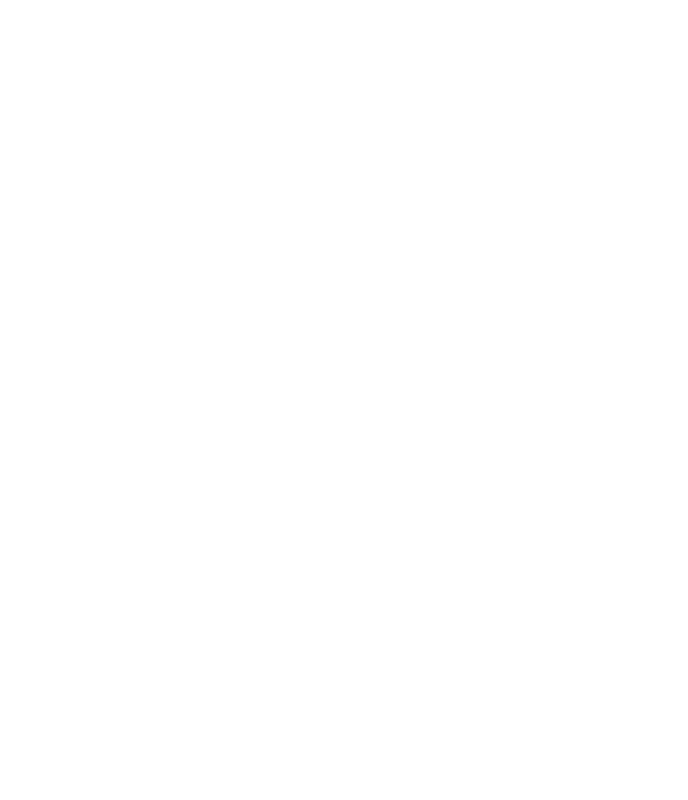
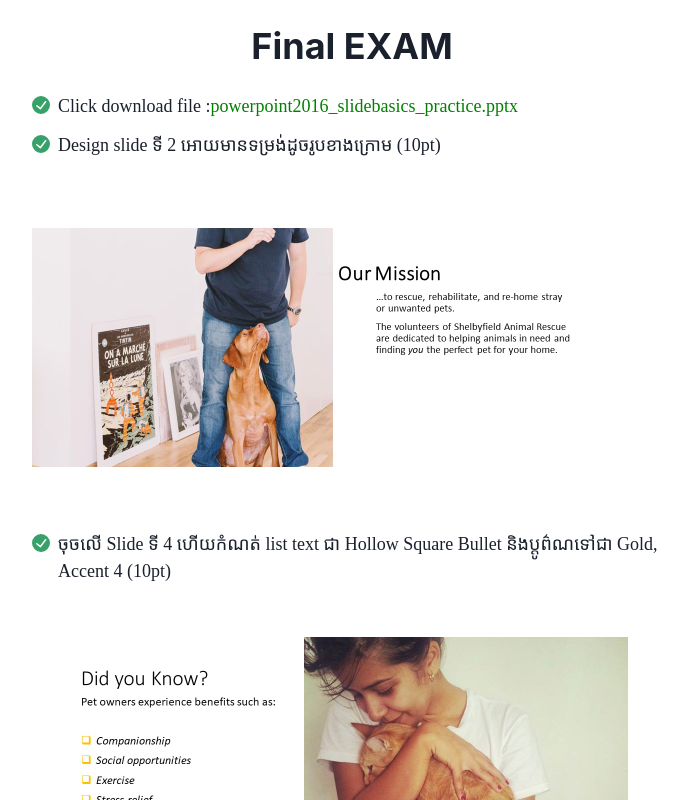
Before and after one commit to TheangRathana/exam, a React (Create React App) app: page / in a window 1280 px wide. Before the commit this address had no page. Shown: the top 800 px of the page, without its empty margins (288-976 px from the left). Built offline with nearby package versions, Linux system fonts and the light colour scheme; a web font is replaced by a local one.

Commit message:
for exam final

```diff
--- a/src/App.js
+++ b/src/App.js
@@ -6,8 +6,10 @@
   return (
     <Router>
       <Routes>
-        <Route exact path='/excel' element={<Excel />}></Route>
-        <Route exact path='/powerpoint' element={<Powerpoint />}></Route>
+        {/* <Route exact path='/excel' element={<Excel />}></Route> */}
+        {/* <Route exact path='/powerpoint' element={<Powerpoint />}></Route> */}
+        <Route exact path='/' element={<Powerpoint />}></Route>
+
       </Routes>
     </Router>
   );
--- a/src/componets/Powerpoint.js
+++ b/src/componets/Powerpoint.js
@@ -63,7 +63,9 @@
     return (
         <Box margin="auto" w="50%" >
             <Box fontFamily="Siemreap" >
-                <Heading mt="25px" textAlign="center" mb="25px">MID-TERM EXAM</Heading>
+                <Heading mt="25px" textAlign="center" mb="25px">Final EXAM</Heading>
+                {/* <Heading mt="25px" textAlign="center" mb="25px">MID-TERM EXAM</Heading> */}
+
                 <List spacing={3} fontSize={18} >
                     <ListItem>
                         <Flex>
```
